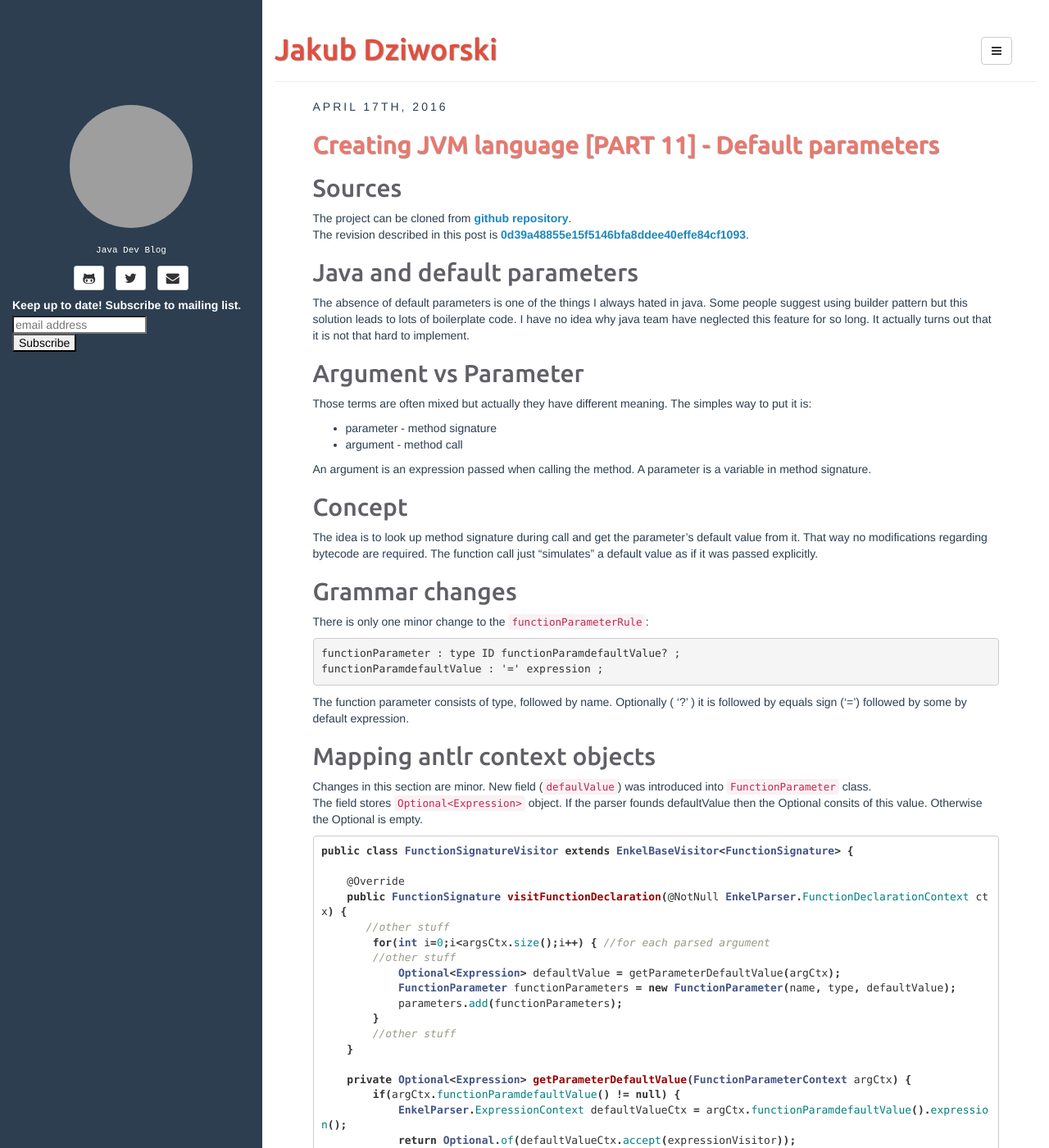
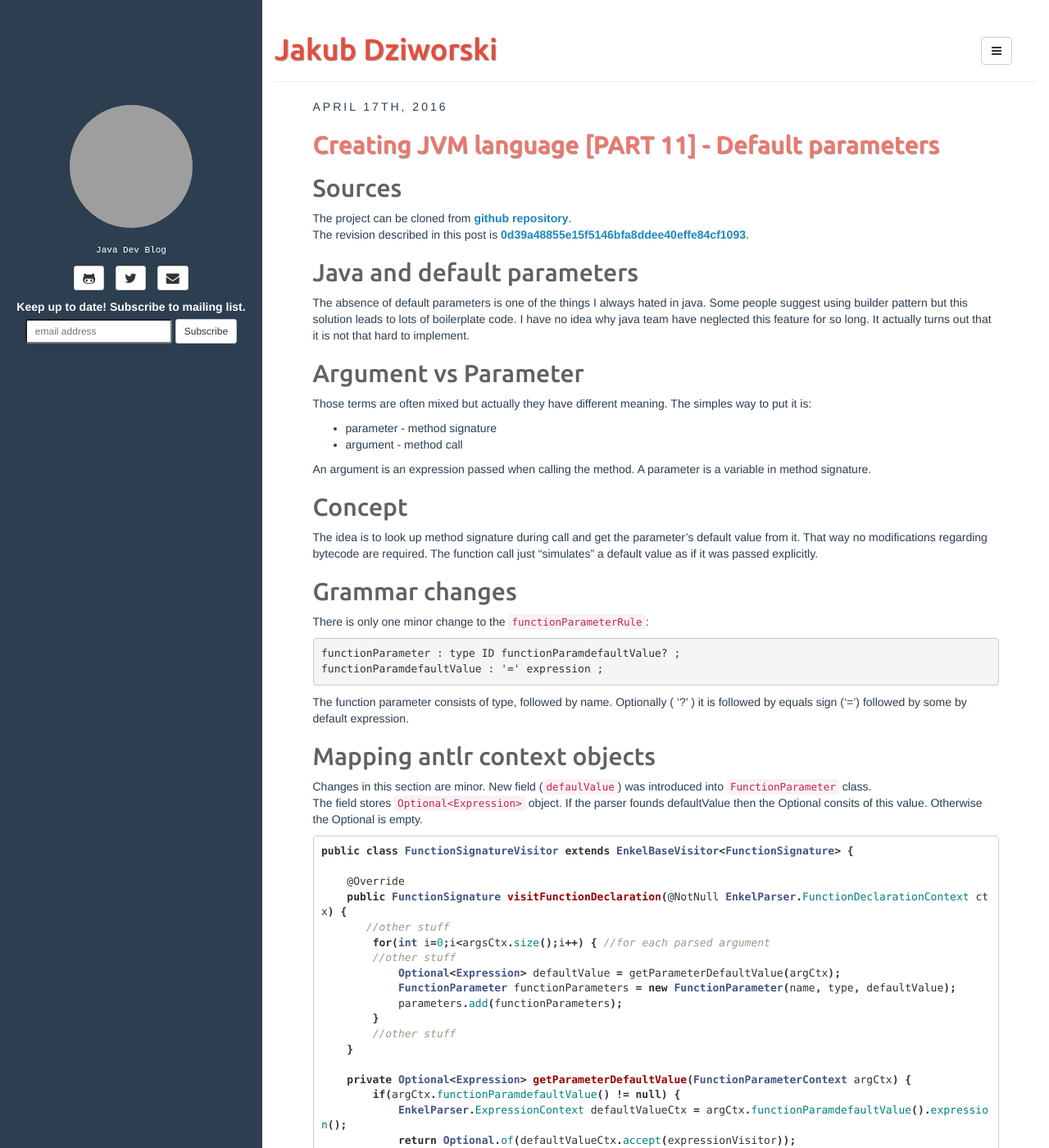
Before and after one commit to JakubDziworski/JakubDziworski.github.io, a Jekyll site: the page built from index.html, in a window 1280 px wide and 1400 px high. Shown: the whole window at 82% size. Built offline with Jekyll 4.4.1, drawn with Linux system fonts in a browser that asks for light colours; Markdown is read by kramdown in place of the engine named in the settings; the list of posts is cut into pages by our own code; comment, search, counter and statistics services are not loaded; grey boxes are pictures that could not be loaded.

Commit message:
sidebar fix

```diff
--- a/_includes/sidebar.html
+++ b/_includes/sidebar.html
@@ -60,21 +60,17 @@
 		</li>
 	</ul>
 </div>
-<!-- Begin MailChimp Signup Form -->
-<link href="//cdn-images.mailchimp.com/embedcode/horizontal-slim-10_7.css" rel="stylesheet" type="text/css">
-<style type="text/css">
-	#mc_embed_signup{clear:left; font:14px Helvetica,Arial,sans-serif; width:100%;}
-	/* Add your own MailChimp form style overrides in your site stylesheet or in this style block.
-	   We recommend moving this block and the preceding CSS link to the HEAD of your HTML file. */
-</style>
-<div id="mc_embed_signup">
+
+<div id="mc_embed_signup" class="text-center" >
 	<form action="//github.us13.list-manage.com/subscribe/post?u=ecf5dd5eb58c6b0abfbc47d28&amp;id=da1b80aafb" method="post" id="mc-embedded-subscribe-form" name="mc-embedded-subscribe-form" class="validate" target="_blank" novalidate>
-		<div id="mc_embed_signup_scroll">
-			<label for="mce-EMAIL">Keep up to date! Subscribe to mailing list.</label>
-			<input type="email" value="" name="EMAIL" class="email" id="mce-EMAIL" placeholder="email address" required>
+		<div id="mc_embed_signup_scroll" >
+			<label for="mce-EMAIL" >Keep up to date! Subscribe to mailing list.</label>
+			<input type="email" value="" name="EMAIL" class="input-sm" id="mce-EMAIL" placeholder="email address" required>
 			<!-- real people should not fill this in and expect good things - do not remove this or risk form bot signups-->
-			<div style="position: absolute; left: -5000px;" aria-hidden="true"><input type="text" name="b_ecf5dd5eb58c6b0abfbc47d28_da1b80aafb" tabindex="-1" value=""></div>
-			<div class="clear"><input type="submit" value="Subscribe" name="subscribe" id="mc-embedded-subscribe" class="button"></div>
+			<div style="position: absolute; left: -5000px;" aria-hidden="true">
+				<input type="text" name="b_ecf5dd5eb58c6b0abfbc47d28_da1b80aafb" tabindex="-1" value="">
+			</div>
+				<input type="submit" value="Subscribe" name="subscribe" id="mc-embedded-subscribe" class="btn btn-default btn-sm">
 		</div>
 	</form>
 </div>
```
